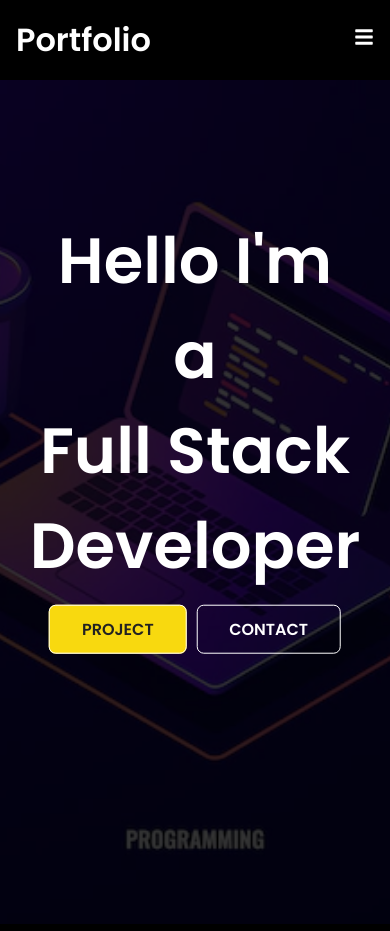
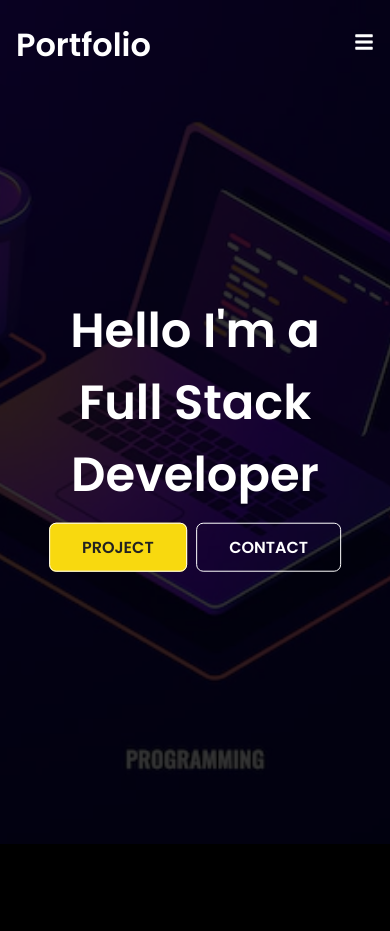
Before and after one commit to roshan-bajgain/portfolio, a React (Create React App) app: page / in a window 390 px wide. After the commit the page ends 851 px from the top, so only its background shows below. Built offline with nearby package versions, Linux system fonts and the light colour scheme.

Commit message:
Add styling to the project

```diff
--- a/src/components/HeroImage.css
+++ b/src/components/HeroImage.css
@@ -42,3 +42,9 @@
     margin: 1rem 0.3rem;
     border-radius: 7px;
 }
+
+@media screen and (max-width:640px) {
+    .hero .content h1 {
+        font-size: 3rem;
+    }
+}
--- a/src/components/Navbar.css
+++ b/src/components/Navbar.css
@@ -3,6 +3,10 @@
     justify-content: space-between;
     align-items: center;
     padding: 1rem;
+    position: fixed;
+    width: 100%;
+    height: 90px;
+    z-index: 10;
 }
 
 .nav-menu {
```
